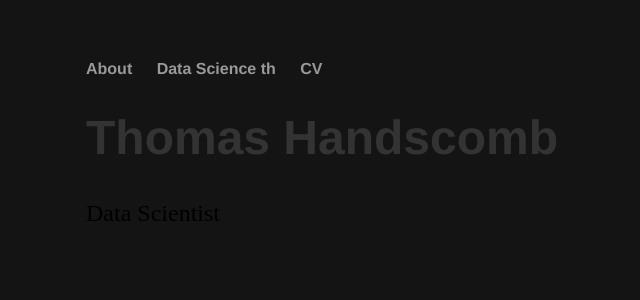
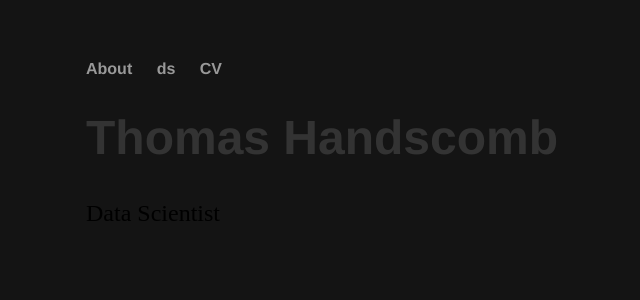
Before and after one commit to ThomasHandscomb/ThomasHandscomb.github.io, a Jekyll site: the page built from index.html, in a window 1280 px wide. Shown: the top 300 px of the page, without its empty margins (42-682 px from the left). Built offline with Jekyll 4.4.1, drawn with Linux system fonts in a browser that asks for light colours.

Commit message:
Update default.html

```diff
--- a/_layouts/default.html
+++ b/_layouts/default.html
@@ -11,7 +11,7 @@
 		<nav>
     		<ul>
         		<li><a href="/About">About</a></li>
-			<li><a href="/ds">Data Science th</a></li>
+			<li><a href="/ds">ds</a></li>
         		<li><a href="/CV">CV</a></li>
     		</ul>
 		</nav>
```
